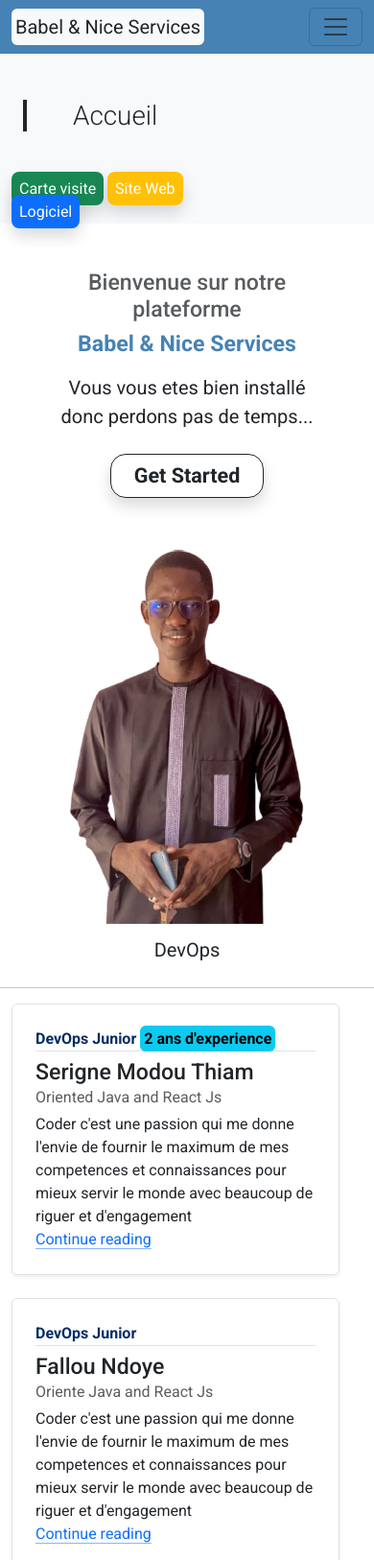
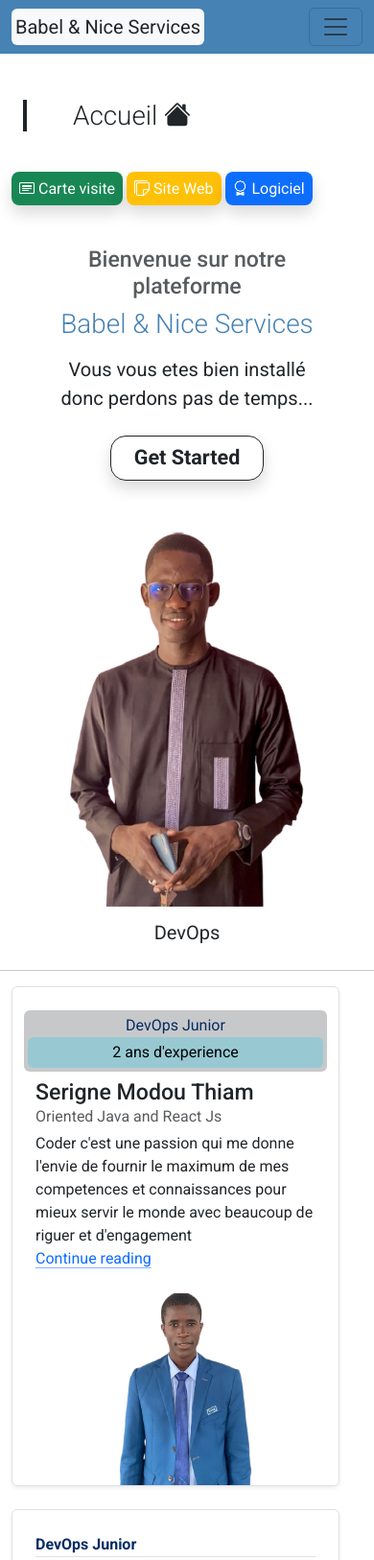
Before and after one commit to serignemodouthiam/BabelNiceServices, a plain HTML site: page index.html in a window 390 px wide. Shown: the top 1626 px of the page at 96% size. Drawn offline with nearby package versions, Linux system fonts and the light colour scheme.

Commit message:
Depot des dernieres mises a jour avec les photos et textes

```diff
--- a/index.html
+++ b/index.html
@@ -14,7 +14,7 @@
         rel="stylesheet">
     <link href="https://cdn.jsdelivr.net/npm/bootstrap@5.3.3/dist/css/bootstrap.min.css" rel="stylesheet"
         integrity="sha384-QWTKZyjpPEjISv5WaRU9OFeRpok6YctnYmDr5pNlyT2bRjXh0JMhjY6hW+ALEwIH" crossorigin="anonymous" />
-
+        <link rel="stylesheet" href="https://cdn.jsdelivr.net/npm/bootstrap-icons@1.11.1/font/bootstrap-icons.css" integrity="sha384-4LISF5TTJX/fLmGSxO53rV4miRxdg84mZsxmO8Rx5jGtp/LbrixFETvWa5a6sESd" crossorigin="anonymous">
     <style>
         * {
             font-family: 'Roboto';
@@ -31,7 +31,7 @@
     </style>
 </head>
 
-<body class="bg-light">
+<body class="bg-body" id="body">
     <!--=========== Navbar ============= -->
     <nav class="navbar navbar-expand-sm navbar-primary " aria-label="Third navbar example">
         <div class="container-fluid">
@@ -42,19 +42,19 @@
             </button>
 
             <div class="collapse navbar-collapse" id="navbarsExample03">
-                <ul class="navbar-nav me-auto mb-2 mb-sm-0 offset-3 fs-5">
-                    <li class="nav-item mx-4">
+                <ul class="navbar-nav me-auto mb-2 mb-sm-0 offset-md-3 fs-5">
+                    <li class="nav-item mx-md-4">
                         <a class="nav-link active fw-semibold" aria-current="page" href="#">Accueil</a>
                     </li>
-                    <li class="nav-item mx-4">
+                    <li class="nav-item mx-md-4">
                         <a class="nav-link " href="#">Profil</a>
                     </li>
 
-                    <li class="nav-item mx-4 dropdown">
+                    <li class="nav-item mx-md-4 dropdown">
                         <a class="nav-link dropdown-toggle" href="#" data-bs-toggle="dropdown"
                             aria-expanded="false">Services</a>
                         <ul class="dropdown-menu">
-                            <li><a class="dropdown-item" href="#">Carte visite electronic</a></li>
+                            <li><a class="dropdown-item" href="#"> visite electronic</a></li>
                             <li><a class="dropdown-item" href="#">Site Web</a></li>
                             <li>
                                 <a class="dropdown-item" href="#">Logiciel</a>
@@ -76,24 +76,20 @@
 
     <div class="container">
         <div class="row justify-content-between align-items-center">
-            <h2 class="col-4 display-6 ms-4 my-5 ps-5 border-start border-4 col-auto border-dark">
+            <h2 class="col-md-4 display-6 ms-4 my-5 ps-5 border-start border-4 col-auto border-dark">
                 Accueil <i class="bi bi-house-fill"></i>
             </h2>
 
-            <div class="col-8">
-                <a href="versement.php" class="bg-success text-white text-decoration-none p-2 rounded rounded-3 shadow">
-                    Carte visite</a>
-                <a href="" class="bg-warning text-white text-decoration-none p-2 rounded rounded-3 shadow">Site Web</a>
+            <div class="col-md-8 col-sm-12 text-sm-center text-md-start">
+                <a href="#" class="bg-success text-white text-decoration-none align-items-center p-2 rounded rounded-3 shadow">
+                   <i class="bi bi-card-heading" ></i> Carte visite</a>
+                <a href="" class="bg-warning text-white text-decoration-none p-2 rounded rounded-3 shadow"><i class="bi bi-stickies"></i> Site Web</a>
 
-                <a href="transfert.php"
-                    class="bg-primary  text-white text-decoration-none p-2 rounded rounded-3 shadow">Logiciel</a>
+                <a href="#"
+                    class="bg-primary  text-white text-decoration-none p-2 rounded rounded-3 shadow"><i class="bi bi-award"></i> Logiciel</a>
             </div>
         </div>
-        <!-- <div class="d-flex justify-content-center">
-                    <div class="spinner-border mt-5 p-4 border-5 textColor" role="status" id="preloader">
-                        <span class="visually-hidden">Loading...</span>
-                    </div>
-                </div> -->
+
     </div>
     <main class="bg-body" id="loader">
         <div class="container">
@@ -103,7 +99,7 @@
                     <h3 class="h3 text-muted">
 
                         Bienvenue sur notre plateforme
-                        <span class="d-block fw-bolder my-2" id="getstart">
+                        <span class="text-wrap d-block display-6 my-2" id="getstart">
 
                             Babel & Nice Services
                         </span>
@@ -117,7 +113,7 @@
                     <div class="row justify-content-center">
                         <a type="button"
                             class="btn btn-outline-dark rounded rounded-4 px-4 fw-bold fs-4 shadow col-auto"
-                            href="creation.php">Get Started</a>
+                            href="#">Get Started</a>
                     </div>
                 </div>
                 <div class="col-md-5 col-sm-12 justify-content-sm-center text-center h-100">
@@ -147,26 +143,29 @@
                 <div class="row mb-2">
                     <div class="col-md-6">
                         <div
-                            class="row g-0 border rounded overflow-hidden flex-md-row mb-4 shadow-sm h-md-250 position-relative">
+                            class="row g-0 border rounded overflow-hidden flex-md-row mb-4 shadow-sm h-md-250 position-relative align-items-center">
                             <div class="col p-4 d-flex flex-column position-static">
-                                <strong class="d-inline-block mb-2 text-primary-emphasis border-bottom">DevOps Junior <span class="text-bg-info p-1 rounded rounded-2" >2 ans d'experience</span > </strong>
+                                <div class="row bg-dark bg-opacity-25 p-1 rounded rounded-2 text-center mb-2 align-items-center">
 
+                                <span class="col-sm-12 col-md-auto  text-primary-emphasis">DevOps Junior
+                                </span>
+                                    <span class=" col-md-auto text-bg-info p-1 rounded rounded-2 col-sm-12" >2 ans d'experience</span >
+
+</div>
                                 <h3 class="mb-0">Serigne Modou Thiam</h3>
                                 <div class="mb-1 text-body-secondary">Oriented Java and React Js</div>
-                                <p class="card-text mb-auto">
+                                <p class="mb-auto">
                                     Coder c'est une passion qui me donne l'envie de fournir le maximum de mes
                                     competences et connaissances pour mieux servir le monde avec beaucoup de riguer et
                                     d'engagement
                                 </p>
                                 <a href="#" class="icon-link gap-1 icon-link-hover stretched-link">
                                     Continue reading
-                                    <svg class="bi">
-                                        <use xlink:href="#chevron-right" />
-                                    </svg>
+
                                 </a>
                             </div>
-                            <div class="col-auto d-none d-lg-block my-4 mx-2">
-                                <img class="img" style="width: auto; height: 200px;" src="images/Thiamas.png" alt="" />
+                            <div class="col-md-auto col-sm-12 text-center my-sm-2 d-lg-block mx-2">
+                                <img class="" style="width: auto; height: 200px;" src="images/Thiamas.png" alt="" />
                             </div>
                         </div>
                     </div>
@@ -190,7 +189,7 @@
                                     </svg>
                                 </a>
                             </div>
-                            <div class="col-md-auto justify-content-sm-center col-sm-12 m d-lg-block my-4 mx-1">
+                            <div class="col-md-auto col-sm-12 text-center my-sm-2 d-lg-block mx-2">
                                 <img class="img-fluid" style="width: auto; height: 200px;" src="images/FallouNdoye-removebg-preview.png" alt="" />
                             </div>
                         </div>
```
